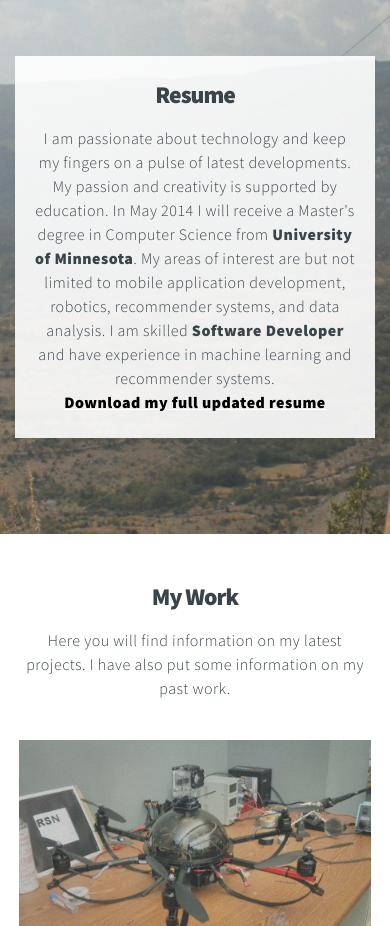
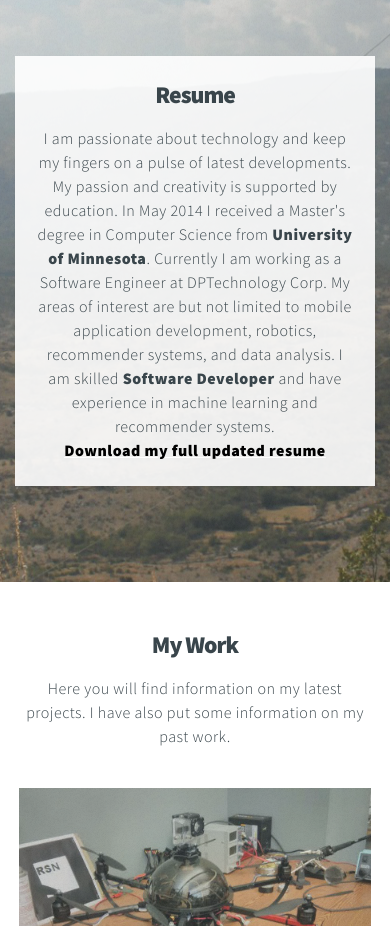
Before and after one commit to RomanRipp/romanripp.github.com, a plain HTML site: page index.html in a window 390 px wide. Shown: the part 940-1866 px from the top of the page. Drawn offline with Linux system fonts and the light colour scheme.

Commit message:
updated resume section

```diff
--- a/index.html
+++ b/index.html
@@ -90,9 +90,8 @@
 					</header>
                     <!-- recently I have become Google Glass explorer/developer and currently I am working on applications for education and healthcare. In the past I have finished applications for android devices, the details can be found in projects section.-->
 					<p> I am passionate about technology and keep my fingers on a pulse of latest developments.
-					My passion and creativity is supported by education. In May 2014 I will receive a Master's
-					degree in Computer Science from <strong>University of Minnesota</strong>. My areas of interest are but not limited
-					to mobile application development, robotics, recommender systems, and data analysis. I am skilled
+					My passion and creativity is supported by education. In May 2014 I received a Master's
+					degree in Computer Science from <strong>University of Minnesota</strong>. Currently I am working as a Software Engineer at DPTechnology Corp. My areas of interest are but not limited to mobile application development, robotics, recommender systems, and data analysis. I am skilled
 					<strong>Software Developer</strong> and have experience in machine learning and recommender systems. <br>
                         <a href="files/CVRippR_EN.pdf" download="RomanRippCV.pdf">
                             <FONT COLOR="000000">
```
